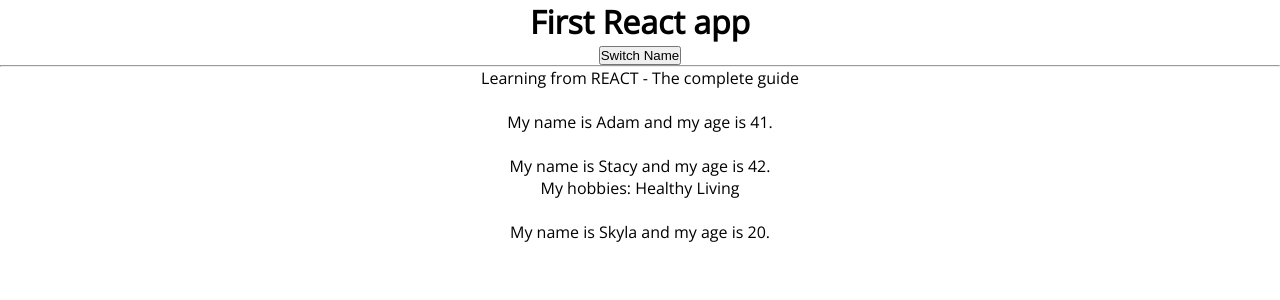
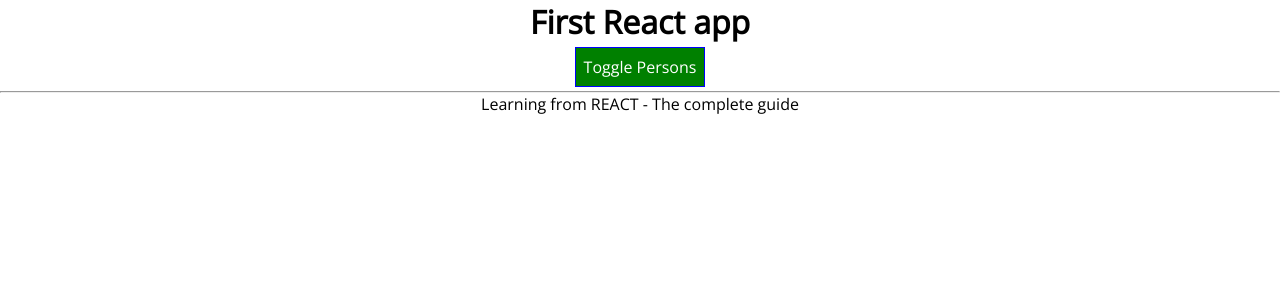
Before and after one commit to abenjamin1313/Person-Manage-App, a React (Create React App) app: page / in a window 1280 px wide. Shown: the top 300 px of the page. Built offline with nearby package versions, Linux system fonts and the light colour scheme.

Commit message:
Styling practice.

```diff
--- a/src/App.css
+++ b/src/App.css
@@ -1,3 +1,24 @@
 .App {
   text-align: center;
 }
+
+.red {
+  color: red;
+}
+
+.bold {
+  font-weight: 600;
+}
+.btn {
+    background-color: green;
+    color: white;
+    font: inherit;
+    border: 1px solid blue;
+    padding: 8px;
+    cursor: pointer;
+    margin: 4px auto;
+}
+.btn:hover {
+  background-color: lightseagreen;
+  color: black;
+}
--- a/src/App.js
+++ b/src/App.js
@@ -1,40 +1,87 @@
-import React, { useState }from 'react';
+import React, { Component }from 'react';
 import './App.css';
 import Person from './Person/Person';
 
-const app = props => {
-  const [ personsState, setPersonsState ] = useState({
+class App extends Component {
+  state = {
     persons: [
-      { name: 'Adam', age: 41 },
-      { name: 'Stacy', age: 42 },
-      { name: 'Skyla', age: 20 }
-    ]
+      { id: 1, name: 'Adam', age: 41 },
+      { id: 2, name: 'Stacy', age: 42 },
+      { id: 3, name: 'Skyla', age: 20 }
+    ],
+    otherState: 'see new value'
+  };
+
+  togglePersonsHandler = () => {
+      const doesShow = this.state.showPersons;
+      this.setState({showPersons: !doesShow});
+  }
+
+  deletePersonHandler = (personIndex) => {
+      //const persons = this.state.persons.slice(); <= old way
+      const persons = [...this.state.persons];
+      persons.splice(personIndex, 1);
+      this.setState({persons: persons});
+  }
+
+  nameChangedHandler = (event, id ) => {
+
+    const personIndex = this.state.persons.findIndex(p => {
+      return p.id === id;
     });
 
-  const switchNameHandler = () => {
-    //console.log('Was clicked');
-    setPersonsState({persons: [
-        { name: 'Adam', age: 42 },
-        { name: 'Stacy', age: 43 },
-        { name: 'Skyla', age: 21 }
-      ]
-    });
+    const person = {
+      ...this.state.persons[personIndex]
+    };
+
+    person.name = event.target.value;
+    const persons = [...this.state.person];
+    persons[personIndex] = person;
+
+    this.setState( {persons: persons})
+  }
+
+
+  render () {
+    let persons = null;
+
+    if (this.state.showPersons) {
+        persons = (
+          <div>
+            {this.state.persons.map((person, index) => {
+              return <Person
+                  click={() => this.deletePersonHandler(index)}
+                  key={person.id}
+                  name={person.name}
+                  age={person.age}
+                  changed={(event) => this.nameChangedHandler(event, person.id )} />
+            })}
+          </div>
+        );
+        // set dynmaiclly
+        //btnStyle.backgroundColor = 'red';
+    }
+
+    const classes = [];
+    if (this.state.persons.length <=2 ) {
+      classes.push('red');
+    }
+    if (this.state.persons.length <= 1) {
+      classes.push('bold');
     }
 
     return (
+
         <div className="App">
           <h1>First React app</h1>
-         <button onClick={switchNameHandler}>Switch Name</button>
+          <button className="btn" onClick={this.togglePersonsHandler}>Toggle Persons</button>
           <hr/>
-         <p>Learning from REACT - The complete guide</p>
+          <p className={classes.join(' ')}>Learning from REACT - The complete guide</p>
           <br/>
-         <Person name={personsState.persons[0].name} age={personsState.persons[0].age} />
-         <br/>
-         <Person name={personsState.persons[1].name} age={personsState.persons[1].age}>My hobbies: Healthy Living</Person>
-         <br/>
-         <Person name={personsState.persons[2].name} age={personsState.persons[2].age}/>
+          {persons}
         </div>
     );
   }
+}
 
-export default app;
+export default App;
--- /dev/null
+++ b/src/Person/Person.css
@@ -0,0 +1,14 @@
+/* .Person {
+    width: 60%;
+    margin: 14px auto;
+    border: 1px solid #eee;
+    box-shadow: 0 2px 3px #ccc;
+    padding: 16px;
+    text-align: center;
+}
+
+@media (min-width: 500px) {
+    .Person {
+        width: 450px;
+    }
+} */
--- a/src/Person/Person.js
+++ b/src/Person/Person.js
@@ -1,10 +1,30 @@
 import React from 'react'
+import styled from 'styled-components';
+// import './Person.css';
 
-export default function person(props) {
+const StyledDiv = styled.div`
+    width: 60%;
+    margin: 14px auto;
+    border: 1px solid #eee;
+    box-shadow: 0 2px 3px #ccc;
+    padding: 16px;
+    text-align: center;
+
+    @media (min-width: 500px) {
+        width: 450px;
+    }
+`;
+
+const person = ( props ) => {
+
     return (
-        <div>
-            <p>My name is {props.name} and my age is {props.age}.</p>
+       // <div className="Person">
+        <StyledDiv>
+            <p onClick={props.click}>My name is {props.name} and my age is {props.age}.</p>
             <p>{props.children}</p>
-        </div>
+            <input type="text" onChange={props.changed} value={props.name} />
+        </StyledDiv>
     )
 }
+
+export default person;
```
Also changed, not shown: package.json (+15 -1 lines), 1 other file (tests, documents, lock files or other folders). Lines whose indentation alone changed are shown as unchanged.
